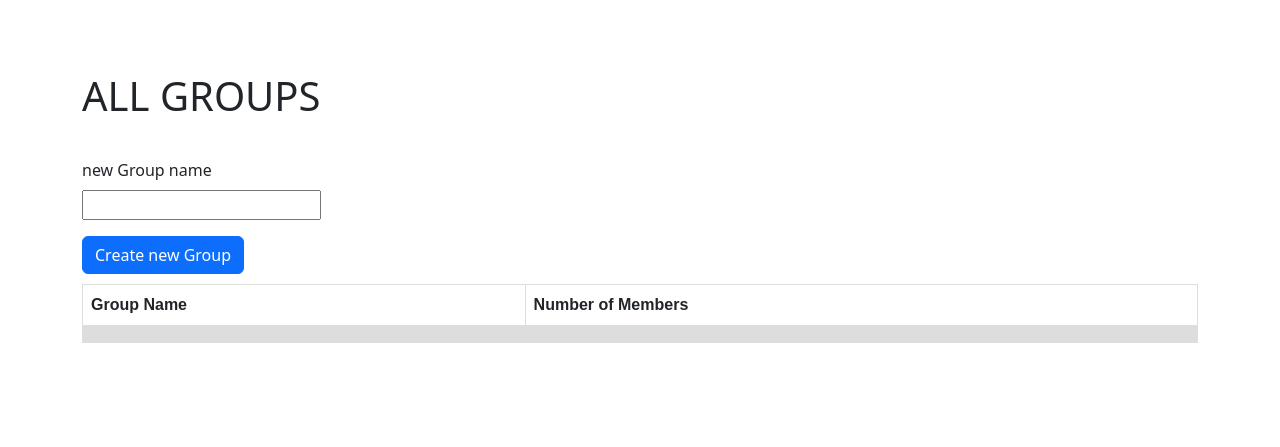
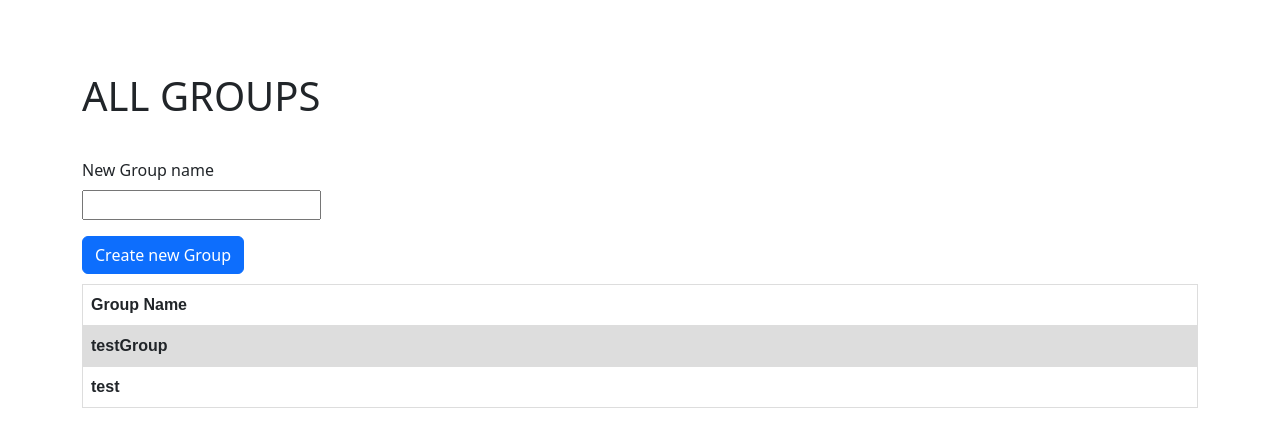
Before and after one commit to DanielHart-02/ECM2434-Group-4348-, a Django app: page /foodle/createGroup in a window 1280 px wide. Shown: the top 447 px of the page. Run offline with Django 5.2, Linux system fonts and the light colour scheme; a user stored in the database is signed in; lists and menus that the app fills with data are empty; parts of the project's set-up code (start-up, migrations or seed data) failed here and were passed over.

Commit message:
Fixed admin pages to work with User and Group

```diff
--- a/ecm2434_coursework/foodle/forms.py
+++ b/ecm2434_coursework/foodle/forms.py
@@ -1,7 +1,7 @@
 from django import forms
 from datetime import datetime
 from recipes.models import Recipe
-from .models import Group
+from django.contrib.auth.models import Group
 from django.core.exceptions import ValidationError
 
 def not_in_past(date_time):
@@ -19,4 +19,4 @@ class CreateMealEvent(forms.Form):
 class createGroupForm(forms.ModelForm):
     class Meta:
         model = Group
-        fields = ["number_members", "group_name"]
+        fields = ["name"]
--- a/ecm2434_coursework/foodle/qr.py
+++ b/ecm2434_coursework/foodle/qr.py
@@ -1,7 +1,4 @@
 import qrcode
-from PIL import Image, ImageDraw
-import time
-
 
 def genQrCode(group_name):
     qr_content = "http://127.0.0.1:8000/join_group/" + group_name
--- a/ecm2434_coursework/foodle/templates/foodle/createGroup.html
+++ b/ecm2434_coursework/foodle/templates/foodle/createGroup.html
@@ -23,28 +23,20 @@
 <table>
     <tr>
       <th>Group Name</th>
-      <th>Number of Members</th>
     </tr>
     {% for item in all %}
         <tr>
-            <th>{{ item.group_name }}</th>
-            <th>{{ item.number_members }}</th>
+            <th>{{ item.name}}</th>
         </tr>
     {% endfor %}
 <form method="POST" action = "{% url 'foodle:createGroup' %}">
     {% csrf_token %}
     <input name="number_members" aria-describedby="number_members" value=0 style="visibility: hidden; width: 0px;">
     <div class="mb-3">
-        <div><label for="group_name" class="form-label">new Group name</label></div>
+        <div><label for="name" class="form-label">New Group name</label></div>
         <div>
-            <input type="group_name" class="group_name" name="group_name" aria-describedby="group_name"></div>
+            <input type="name" class="name" name="name" aria-describedby="name"></div>
     </div>
     <button type="submit" class="btn btn-primary">Create new Group</button>
 </form>
-
-<script>
-    function createQrCode() {
-        alert("Hello! I am an alert box!");
-    }
-</script>
 {% endblock %}
--- a/ecm2434_coursework/foodle/templates/foodle/generateQrCode.html
+++ b/ecm2434_coursework/foodle/templates/foodle/generateQrCode.html
@@ -23,17 +23,15 @@
 <table>
     <tr>
       <th>Group Name</th>
-      <th>Number of Members</th>
       <th>Create Qr code</th>
     </tr>
     {% for item in all %}
         <tr>
-            <th>{{ item.group_name }}</th>
-            <th>{{ item.number_members }}</th>
+            <th>{{ item.name }}</th>
             <th>
                 <form method="POST" action = "{% url 'foodle:generateQrCode' %}">
                     {% csrf_token %}
-                    <input name="group_name" value="{{ item.group_name }}" style="width: 0px; visibility: hidden;">
+                    <input name="group_name" value="{{ item.name }}" style="width: 0px; visibility: hidden;">
                     <button type="submit" class="btn btn-primary">QR code</button>
                 </form>
             </th>
--- a/ecm2434_coursework/foodle/urls.py
+++ b/ecm2434_coursework/foodle/urls.py
@@ -12,7 +12,5 @@ urlpatterns = [
     path("leaderboard/", views.leaderboard, name="leaderboard"),
     path("createGroup", views.createGroup, name="createGroup"),
     path("generateQrCode", views.generateQrCode, name="generateQrCode"),
-    path("recipe/<int:recipe_id>/", views.recipe_details, name="recipe_details"),
-    path("all_recipies", views.all_recipies, name="all_recipies"),
     path("no_group/", views.no_group, name="no_group"),
 ]
--- a/ecm2434_coursework/foodle/views.py
+++ b/ecm2434_coursework/foodle/views.py
@@ -2,11 +2,10 @@ from django.shortcuts import render, redirect, get_object_or_404
 from django.http import HttpResponse
 from django.contrib.auth.decorators import user_passes_test
 
-from .models import UserProfile
 from .models import MealEvent
-from .models import Recipe
-from .models import Group
-from .models import User
+from recipes.models import Recipe
+from users.models import UserProfile
+from django.contrib.auth.models import User, Group
 from .forms import CreateMealEvent
 from .qr import genQrCode
 from PIL import Image
@@ -54,7 +53,7 @@ def create_event(request):
         if form.is_valid():
             event_recipe = Recipe.objects.get(recipe_id=form.cleaned_data.get("recipe"))
             event_group = request.user.groups.first()
-            event_score = max(0,  round((10 - event_recipe.co2_per_portion/10) * User.objects.filter(groups=event_group).count()))
+            event_score = max(0,  round((10 - event_recipe.sulphates_per_portion/10) * User.objects.filter(groups=event_group).count()))
             new_event = MealEvent(
                 user=request.user,
                 group= event_group,
@@ -76,21 +75,9 @@ def leaderboard(request):
     context = {"top_100_profiles": profiles[:100]}
     return render(request, "foodle/leaderboard.html", context)
 
-@login_required
-def recipe_details(request, recipe_id):
-    recipe = get_object_or_404(Recipe, pk=recipe_id)
-    return render(request, "foodle/recipe_details.html", {"recipe": recipe})
-
-
-@login_required
-def all_recipies(request):
-    recipes = Recipe.objects.all()
-    return render(request, "foodle/all_recipies.html", {"recipes": recipes})
-
-
 @user_passes_test(lambda user: user.is_superuser)
 def createGroup(request):
-    all_groups = Group.objects.all
+    all_groups = Group.objects.all()
     if request.method == "POST":
         form = createGroupForm(request.POST or None)
         if form.is_valid():
@@ -102,7 +89,7 @@ def createGroup(request):
 
 @user_passes_test(lambda user: user.is_superuser)
 def generateQrCode(request):
-    all_groups = Group.objects.all
+    all_groups = Group.objects.all()
     if request.method == "POST":
         newQr = Image.new("RGB", (240, 240), color=(0, 0, 0))
         newQr = genQrCode(request.POST["group_name"])
--- a/ecm2434_coursework/recipes/models.py
+++ b/ecm2434_coursework/recipes/models.py
@@ -14,7 +14,7 @@ class Recipe(models.Model):
     preparation = models.TextField()
     prep_time = models.PositiveIntegerField(default=0)
     serves_num = models.PositiveIntegerField(default=1)
-    co2_per_portion = models.PositiveIntegerField(default=0)
+    sulphates_per_portion = models.PositiveIntegerField(default=0)
 
     def __str__(self):
         return self.recipe_title
```
Also changed, not shown: ecm2434_coursework/recipes/views.py (+11 -7 lines), ecm2434_coursework/db.sqlite3, ecm2434_coursework/recipes/migrations/0004_rename_co2_per_portion_recipe_sulphates_per_portion_and_more.py (added), ecm2434_coursework/recipes/templates/recipes/all_recipies.html (renamed from ecm2434_coursework/foodle/templates/foodle/all_recipies.html), ecm2434_coursework/recipes/templates/recipes/recipe_details.html (renamed from ecm2434_coursework/foodle/templates/foodle/recipe_details.html).
